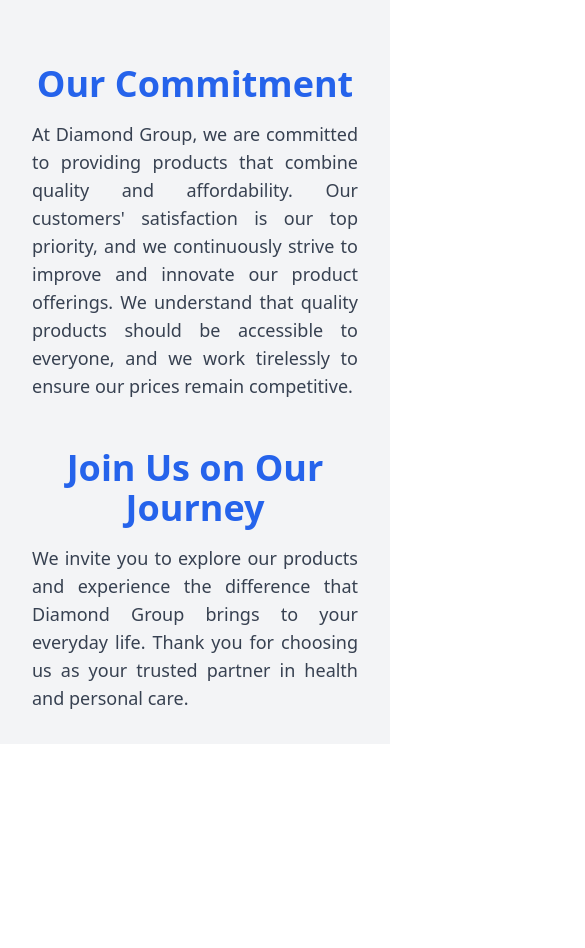
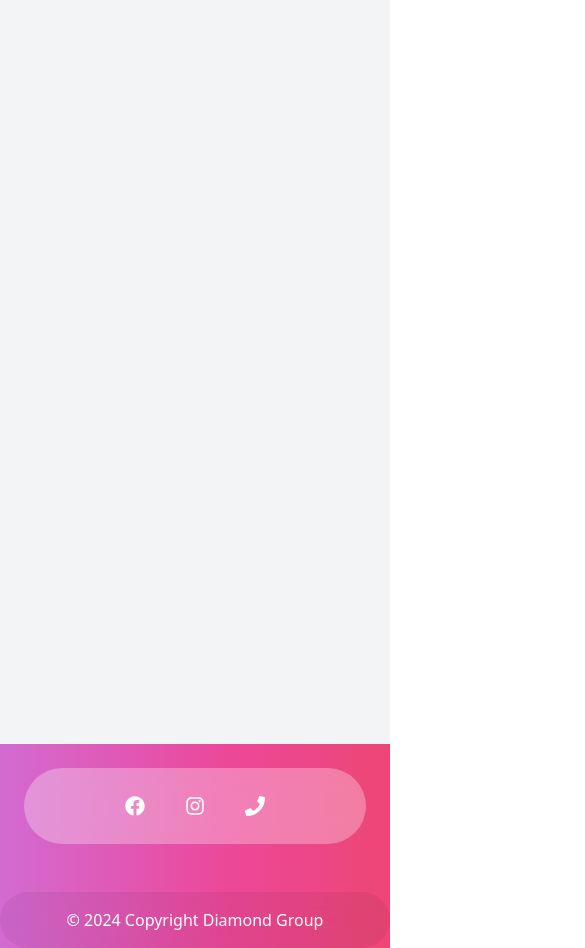
Before and after one commit to kaushal-Prakash/astoneaone, a Next.js app: page / in a window 390 px wide. Shown: the part 4700-5648 px from the top of the page, 585 px wide, since content can reach past the window. Before the commit the page ends 5444 px from the top, so only its background shows below. Built offline with nearby package versions, Linux system fonts and the light colour scheme.

Commit message:
debugged animation for phone

```diff
--- a/src/app/page.tsx
+++ b/src/app/page.tsx
@@ -5,6 +5,7 @@
 import gsap from "gsap";
 import { useEffect, useState } from "react";
 import About from "@/components/about section/About";
+import Footer from "@/components/footer/Footer"
 
 export default function Home() {
   const [loading,setLoading] = useState(true);
@@ -54,6 +55,7 @@
       </div>
 
       <About />
+      <Footer />
     </div>
   );
 }
--- a/src/components/about component/AboutComponent.tsx
+++ b/src/components/about component/AboutComponent.tsx
@@ -20,8 +20,8 @@
         scrollTrigger: {
           trigger: ".about-category",
           start:"top 90%",
-          end:"top -200%",
-          scrub: 1,
+          end:"top -240%",
+          scrub: 0.3,
         }
       });
 
@@ -32,28 +32,28 @@
 
       const t2 = gsap.timeline({
         scrollTrigger: {
-          trigger: ".about-category",
+          trigger: ".about-img",
           start:"top 90%",
           end:"top -200%",
-          scrub: 1,
+          scrub: 0.3,
         }
       });
       t2.fromTo(".about-img",
-        {opacity:0,y:300},
-        {opacity:1,y:0,duration:1.5,stagger:0.4,delay:0.3}
+        {opacity:0,y:100},
+        {opacity:1,y:0,duration:1,stagger:0.4,delay:0.3}
       );
 
       const t3 = gsap.timeline({
         scrollTrigger: {
-          trigger: ".about-category",
+          trigger: ".about-h",
           start:"top 90%",
-          end:"top -200%",
-          scrub: 1,
+          end:"top -150%",
+          scrub: 0.4,
         }
       });
       t3.fromTo(".about-h",
-        {opacity:0,x:400},
-        {opacity:1,x:0,duration:1.5,stagger:0.4}
+        {opacity:0,x:50},
+        {opacity:1,x:0,duration:1,stagger:0.4}
       );
     }, []);
 
--- a/src/components/about section/About.tsx
+++ b/src/components/about section/About.tsx
@@ -63,22 +63,39 @@
     const t1 = gsap.timeline({
       scrollTrigger: {
         trigger: ".who-we",
-        start: "top 90%",
+        start: "top 130%",
         end: "top 70%",
-        scrub: 1,
+        scrub: 0.4,
       },
     });
 
     t1.fromTo(
       ".who-we",
       { opacity: 0, y: 200 },
-      { opacity: 1, y: 0, duration: 1}
-    ).fromTo(".who-we-p",
-        {opacity:0,y:150},
-        {opacity:1,y:0,duration:1,delay:0.2}
-    ).fromTo(".about-cat",
-        {opacity:0,y:200},
-        {opacity:1,y:0,duration:1,delay:0.1}
+      { opacity: 1, y: 0, duration: 1 }
+    ).fromTo(
+      ".who-we-p",
+      { opacity: 0, y: 150 },
+      { opacity: 1, y: 0, duration: 1, delay: 0.2 }
+    ).fromTo(
+      ".about-cat",
+      { opacity: 0, y: 200 },
+      { opacity: 1, y: 0, duration: 1, delay: 0.1 }
+    );
+
+    const t2 = gsap.timeline({
+      scrollTrigger: {
+        trigger: ".about-commit",
+        start: "top 50%",
+        end: "top 90%",
+        scrub: 1,
+      },
+    });
+
+    t2.fromTo(
+      ".about-commit",
+      { opacity: 0, y: 100 },
+      { opacity: 1, y: 0, duration: 1,stagger:0.4 }
     );
   }, []);
 
@@ -102,6 +119,7 @@
             </p>
           </div>
         </section>
+
         <section className="mb-16 mt-10">
           <h1 className="text-4xl font-bold mb-4 text-center text-blue-600 about-cat">
             Our Product Categories
@@ -119,10 +137,10 @@
         </section>
 
         <section className="mb-12">
-          <h1 className="text-4xl font-bold mb-4 text-center text-blue-600">
+          <h1 className="text-4xl font-bold mb-4 text-center text-blue-600 about-commit">
             Our Commitment
           </h1>
-          <p className="text-lg text-gray-700 text-justify">
+          <p className="text-lg text-gray-700 text-justify about-commit">
             At Diamond Group, we are committed to providing products that
             combine quality and affordability. Our customers' satisfaction is
             our top priority, and we continuously strive to improve and innovate
@@ -131,11 +149,12 @@
             remain competitive.
           </p>
         </section>
+
         <section>
-          <h1 className="text-4xl font-bold mb-4 text-center text-blue-600">
+          <h1 className="text-4xl font-bold mb-4 text-center text-blue-600 about-commit">
             Join Us on Our Journey
           </h1>
-          <p className="text-lg text-gray-700 text-justify">
+          <p className="text-lg text-gray-700 text-justify about-commit">
             We invite you to explore our products and experience the difference
             that Diamond Group brings to your everyday life. Thank you for
             choosing us as your trusted partner in health and personal care.
--- /dev/null
+++ b/src/components/footer/Footer.jsx
@@ -0,0 +1,58 @@
+import React from "react";
+import { FaFacebook, FaInstagram, FaPhone } from "react-icons/fa";
+
+function Footer() {
+  return (
+    <footer className="w-full h-fit flex flex-col items-center text-center text-white bg-gradient-to-r from-purple-400 via-pink-500 to-red-500 animate-gradient-xy overflow-hidden">
+      <div className="container mx-auto p-6">
+        <div className="mb-6 flex justify-center space-x-4 backdrop-blur-md bg-white/30 rounded-full p-4">
+          <a
+            href="https://www.facebook.com/your_facebook_handle"
+            className="rounded-full p-3 font-medium uppercase leading-normal transition duration-150 ease-in-out hover:bg-white/40 hover:text-black focus:outline-none focus:ring-0 dark:hover:bg-gray-800 dark:hover:text-gray-200"
+          >
+            <FaFacebook className="h-5 w-5" />
+          </a>
+
+          <a
+            href="https://www.instagram.com/your_instagram_handle"
+            className="rounded-full p-3 font-medium uppercase leading-normal transition duration-150 ease-in-out hover:bg-white/40 hover:text-black focus:outline-none focus:ring-0 dark:hover:bg-gray-800 dark:hover:text-gray-200"
+          >
+            <FaInstagram className="h-5 w-5" />
+          </a>
+
+          <a
+            href="tel:your_phone_number"
+            className="rounded-full p-3 font-medium uppercase leading-normal transition duration-150 ease-in-out hover:bg-white/40 hover:text-black focus:outline-none focus:ring-0 dark:hover:bg-gray-800 dark:hover:text-gray-200"
+          >
+            <FaPhone className="h-5 w-5" />
+          </a>
+        </div>
+      </div>
+
+      <div className="w-full bg-black/5 p-4 text-center backdrop-blur-md rounded-full">
+        © 2024 Copyright Diamond Group
+      </div>
+
+      {/* Additional styling to ensure the gradient changes over time */}
+      <style jsx>{`
+        @keyframes gradient-background {
+          0% {
+            background-position: 0% 50%;
+          }
+          50% {
+            background-position: 100% 50%;
+          }
+          100% {
+            background-position: 0% 50%;
+          }
+        }
+        .animate-gradient-xy {
+          background-size: 200% 200%;
+          animation: gradient-background 10s ease infinite;
+        }
+      `}</style>
+    </footer>
+  );
+}
+
+export default Footer;
```
